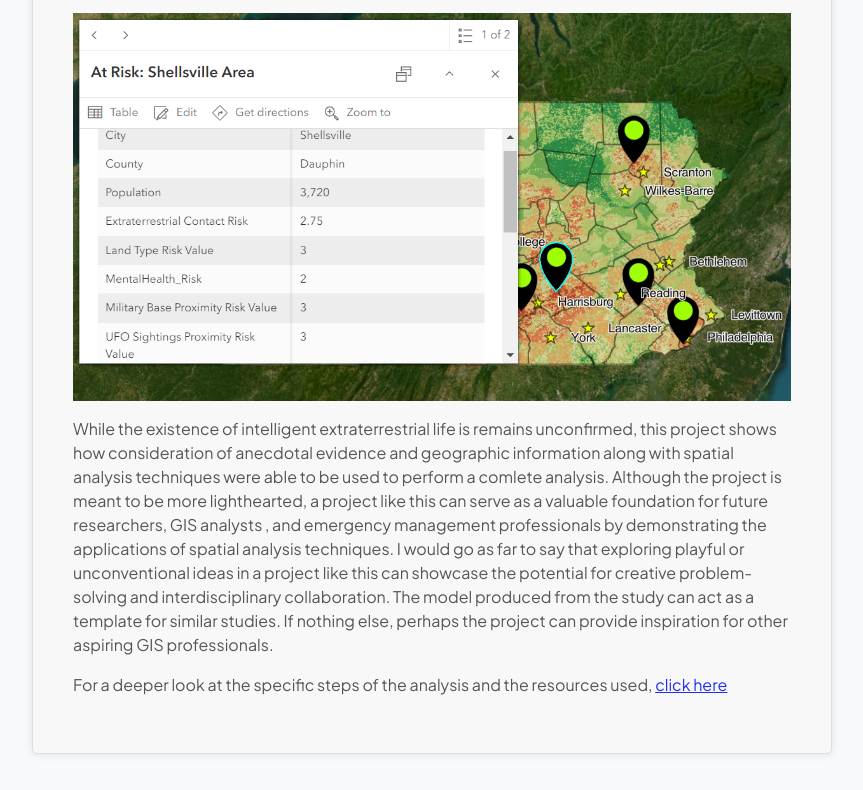
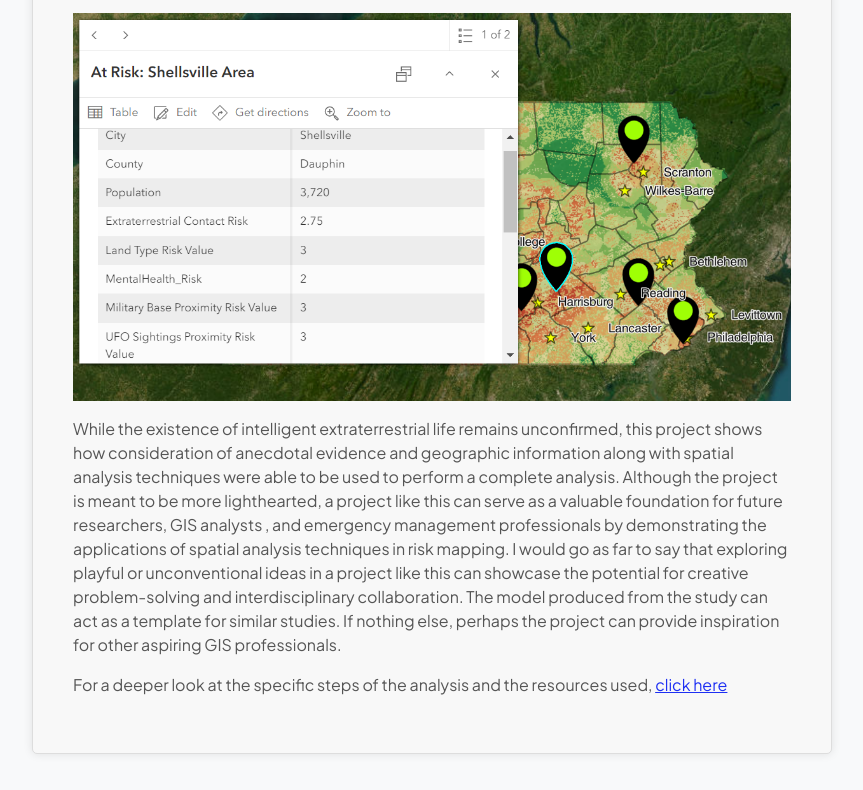
Before and after one commit to laurelbee/laurelbee, a plain HTML site: page AlienMapPost.html in a window 1280 px wide. Shown: the part 1404-2194 px from the top of the page, without its empty margins (208-1071 px from the left). Drawn offline with nearby package versions, Linux system fonts and the light colour scheme.

Commit message:
Update AlienMapPost.html
fixed typos

```diff
--- a/AlienMapPost.html
+++ b/AlienMapPost.html
@@ -77,8 +77,8 @@
         development and so on. In spring of 2024 I created this project as part of my coursework in a class about the environmental applications of GIS with the goal
         applying spatial analysis techniques that I have learned to a lighthearted and unconventional project.
     </p>
-    <p>The purpose of the analysis was to determine areas within the state of Pennsylvania that could be at risk of alien contact.
-        Scholarly articles and popular cultural phenomena were referenced in order to choose appropriate contraints
+    <p>The purpose of the analysis was to determine areas within the state of Pennsylvania that could be at risk of an alien contact scenario.
+        Scholarly articles and popular cultural phenomena were referenced in order to choose appropriate constraints
         for the analysis. Factors that were taken into consideration included proximity to historically recorded UFO sightings,
         mental health status, land use, and proximity to military base locations.
     </p>
@@ -103,12 +103,12 @@
     <p></p>
     <p>
 
-        While the existence of intelligent extraterrestrial life is remains unconfirmed,
+        While the existence of intelligent extraterrestrial life remains unconfirmed,
         this project shows how consideration of anecdotal evidence and geographic
         information along with spatial analysis techniques were able to be used to perform
-        a comlete analysis. Although the project is meant to be more lighthearted,
+        a complete analysis. Although the project is meant to be more lighthearted,
         a project like this can serve as a valuable foundation for future researchers, GIS analysts
-        , and emergency management professionals by demonstrating the applications of spatial analysis techniques.
+        , and emergency management professionals by demonstrating the applications of spatial analysis techniques in risk mapping.
         I would go as far to say that exploring playful or unconventional ideas in a project like this can showcase the
         potential for creative problem-solving and interdisciplinary collaboration. The model produced from the study
         can act as a template for similar studies. If nothing else, perhaps the project can provide inspiration for
```
